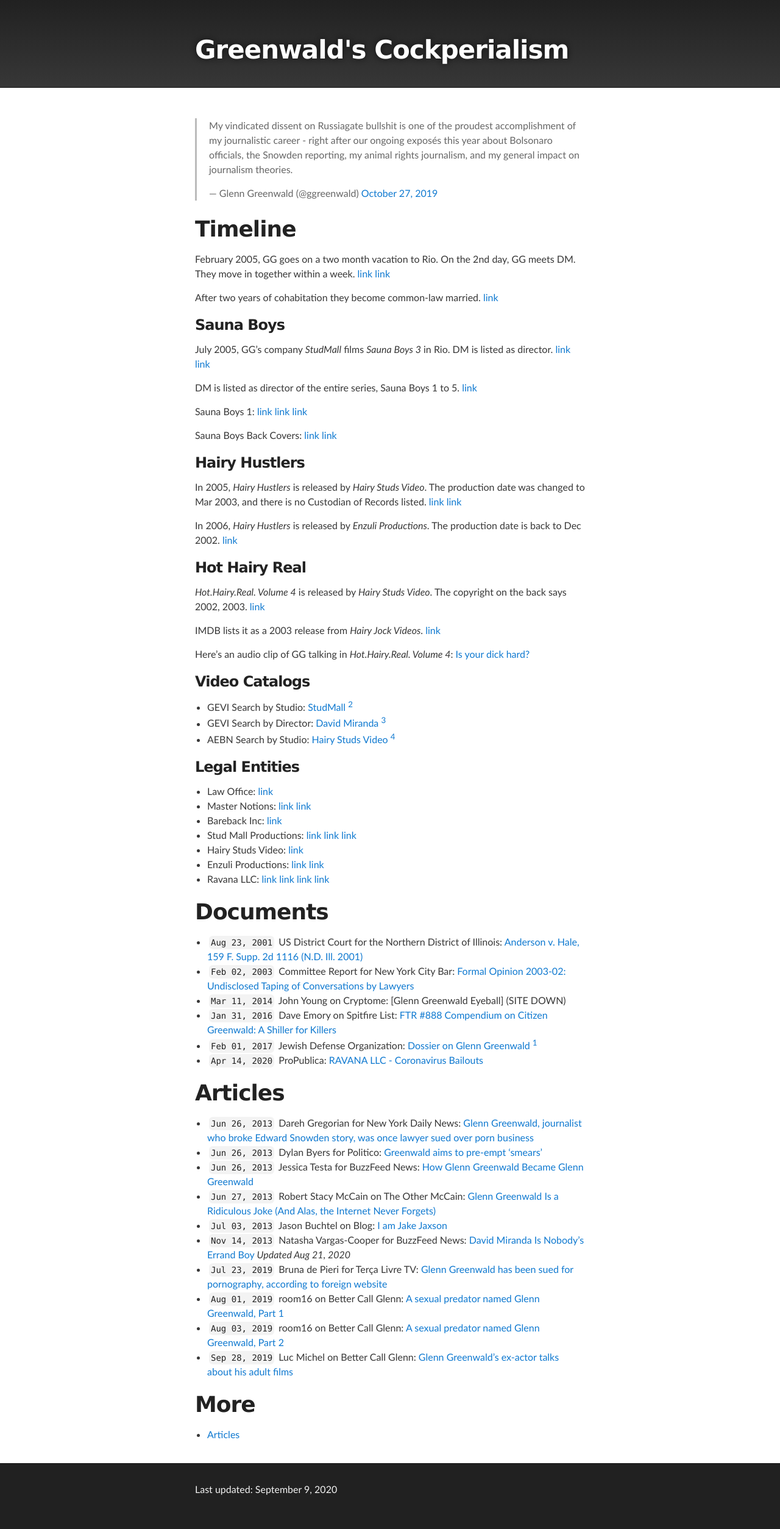
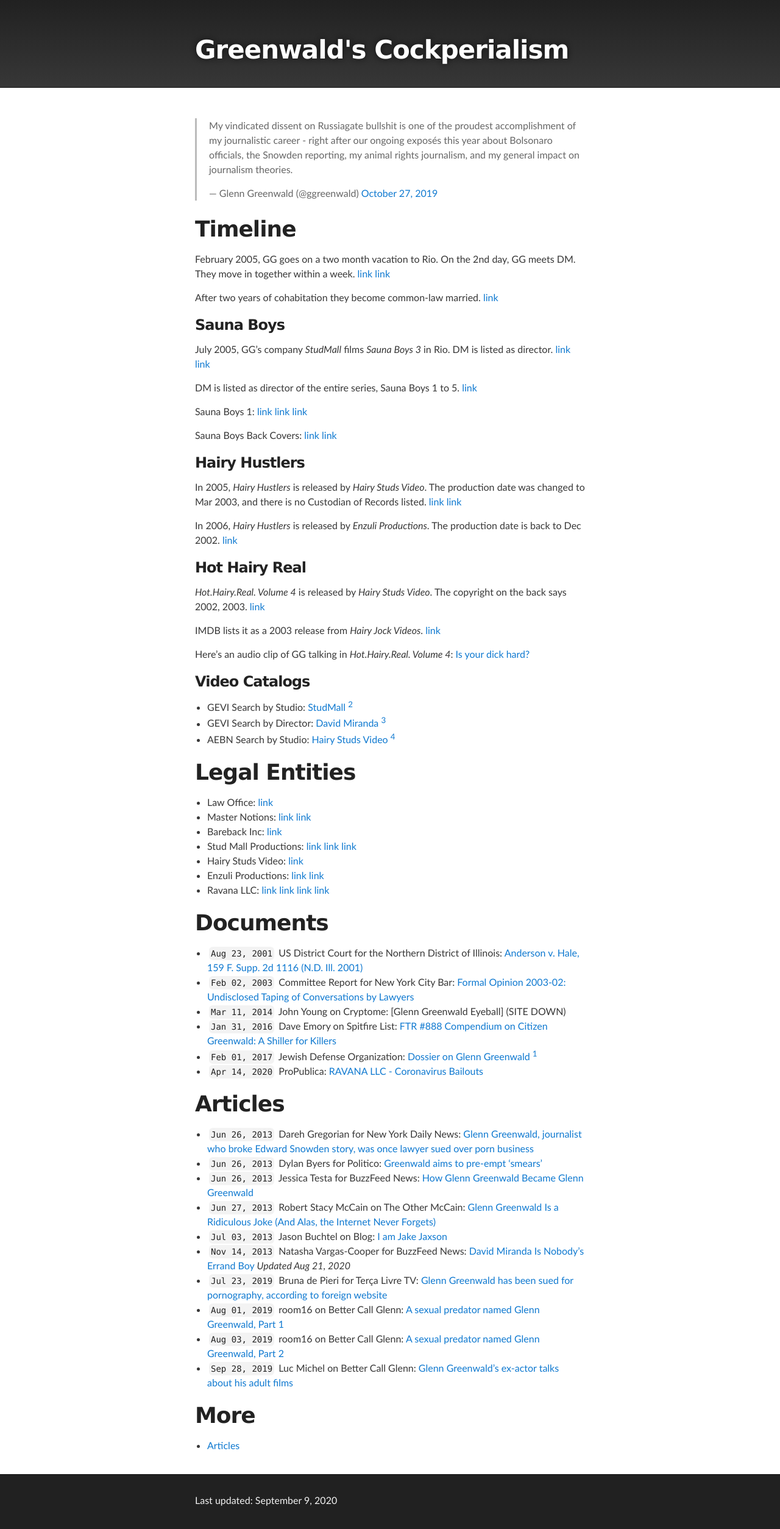
Before and after one commit to masternotions/masternotions.github.io, a Jekyll site: the page built from index.md, in a window 1280 px wide. Shown: the whole page at 61% size. Built offline with Jekyll 4.4.1, drawn with Linux system fonts in a browser that asks for light colours; comment, search, counter and statistics services are not loaded.

```diff
--- a/index.md
+++ b/index.md
@@ -51,7 +51,7 @@ Here's an audio clip of GG talking in _Hot.Hairy.Real. Volume 4_: [Is your dick
 - GEVI Search by Director: [David Miranda](./assets/images/gevi-director-dm.png) <sup>[3]</sup>
 - AEBN Search by Studio: [Hairy Studs Video](./assets/images/aebn-series-hairystuds.png) <sup>[4]</sup>
 
-## Legal Entities
+# Legal Entities
 
 - Law Office: [link](https://www.bizexposed.com/New_York-USA/B/Law_Office_of_Glenn_Green_Wald-New_York.php)
 - Master Notions: [link](https://twitter.com/AlanVRK/status/1299119861809975297) [link](https://twitter.com/AlanVRK/status/1298995252284362752)
```
